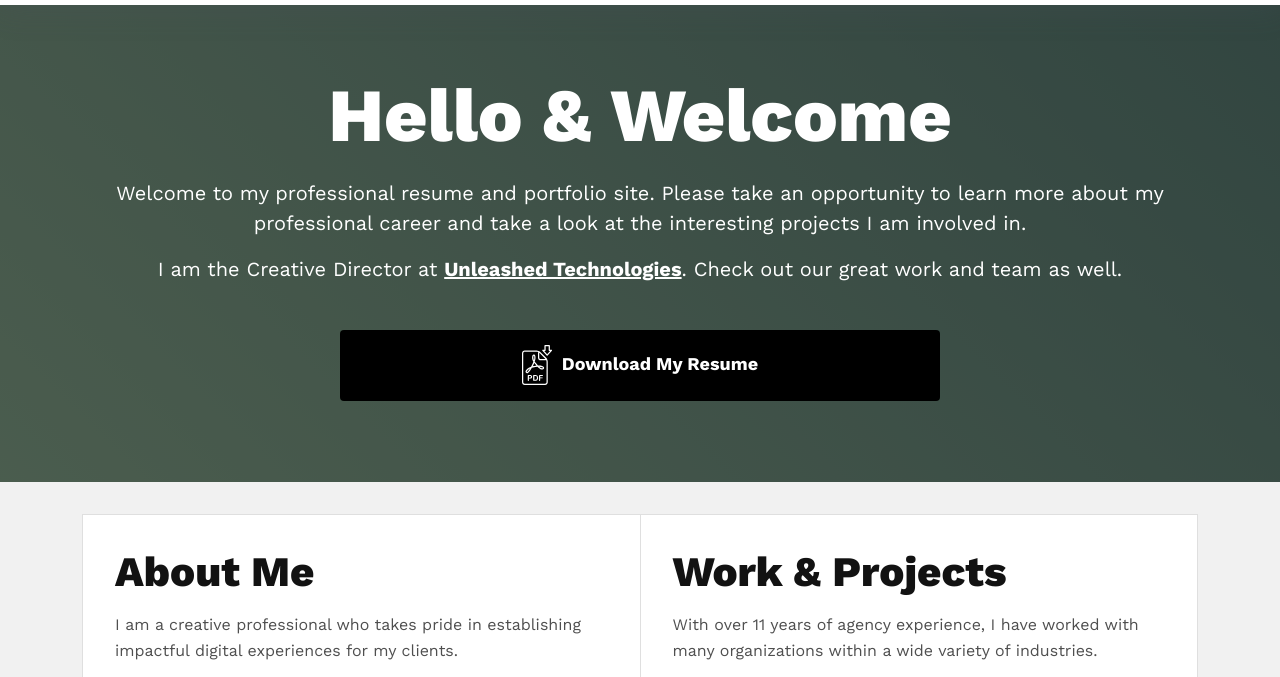
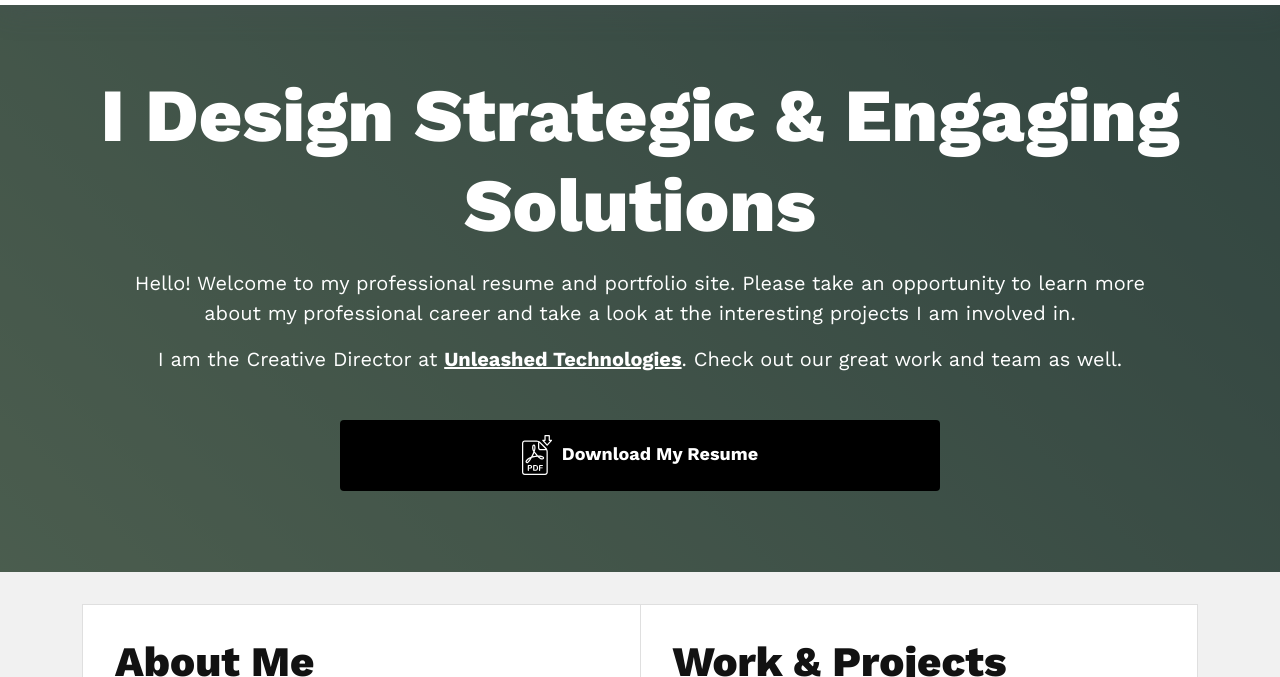
Before and after one commit to mcurtin/mcurtin.github.io, a plain HTML site: page index.html in a window 1280 px wide. Shown: the part 106-783 px from the top of the page. Drawn offline with nearby package versions, Linux system fonts and the light colour scheme.

Commit message:
Change text slightly in hero

```diff
--- a/index.html
+++ b/index.html
@@ -86,8 +86,8 @@
     <div class="container">
         <div class="row">
             <div class="col">
-                <h1>Hello & Welcome</h1>
-                <p>Welcome to my professional resume and portfolio site. Please take an opportunity to learn more about my professional career and take a look at the interesting projects I am involved in.</p>
+                <h1>I Design Strategic &amp; Engaging Solutions</h1>
+                <p>Hello! Welcome to my professional resume and portfolio site. Please take an opportunity to learn more about my professional career and take a look at the interesting projects I am involved in.</p>
                 <p>I am the Creative Director at <a target="_blank" href="https://www.unleashed-technologies.com">Unleashed Technologies</a>. Check out our great work and team as well.</p>
                 <p><br /><a target="_blank" class="btn btn-secondary resume-link" href="downloads/Matt-Curtin-Resume2020.pdf">Download My Resume</a></p>
             </div>
```
